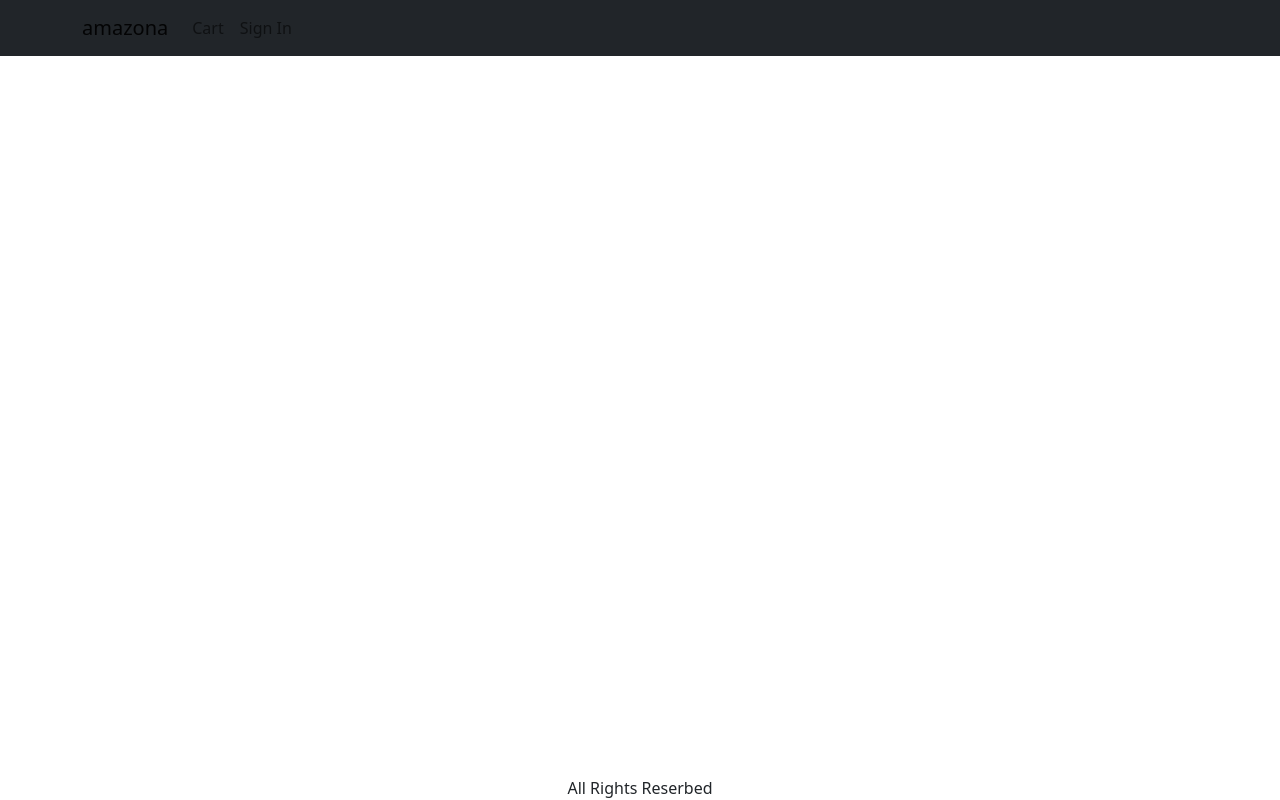
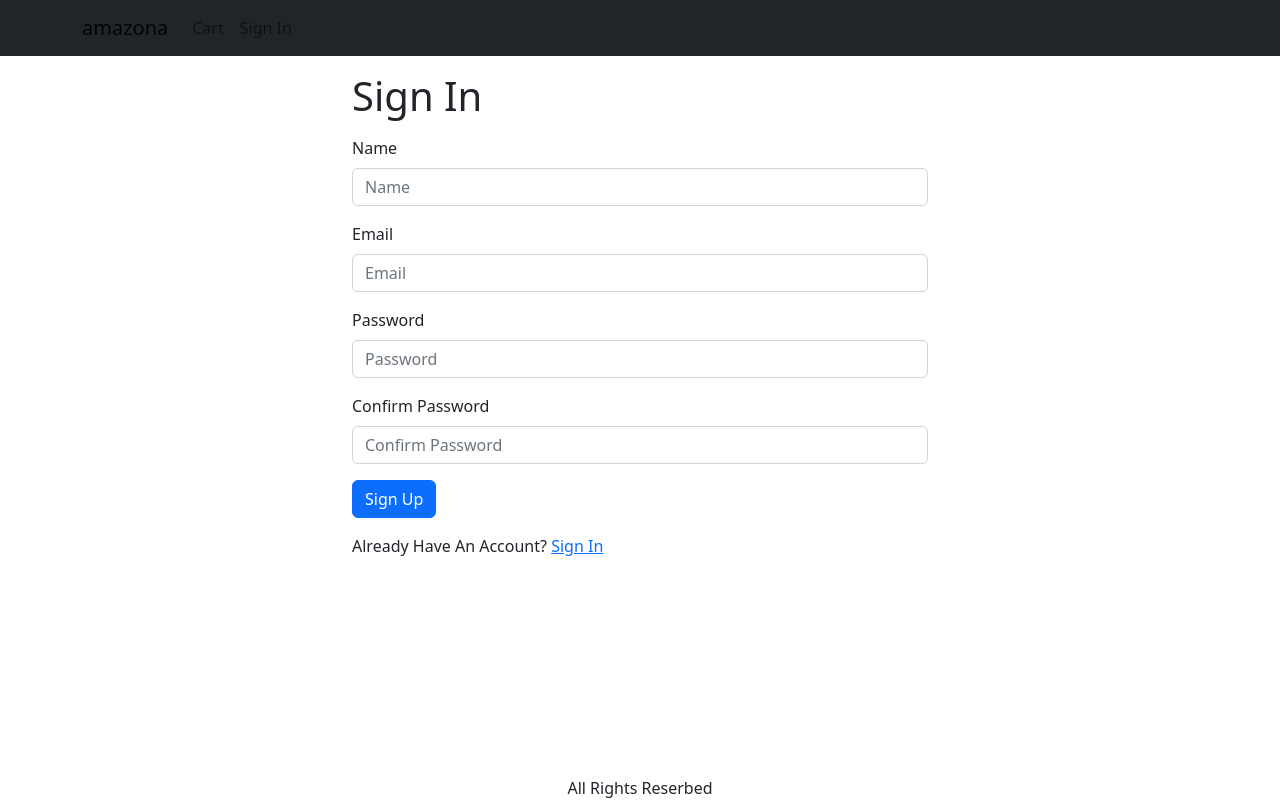
Before and after one commit to nathanburugu/ecommerce-project-due-monday, a React (Create React App) app in the folder frontend/: page /signup in a window 1280 px wide. Built offline with nearby package versions, Linux system fonts and the light colour scheme.

Commit message:
created sign up api by creating a new user model and linked it to the frontend

```diff
--- a/frontend/src/App.js
+++ b/frontend/src/App.js
@@ -15,6 +15,7 @@
 import './index.css';
 import SigninScreen from './screens/SigninScreen';
 import ShippingAddressScreen from './screens/ShippingAddressScreen';
+import SignupScreen from './screens/SignupScreen';
 
 function App() {
   const { state, dispatch: ctxDispatch } = useContext(Store);
@@ -82,6 +83,7 @@
               <Route path="/cart" element={<CartScreen />} />
               <Route path="/cart/signin" element={<SigninScreen />} />
               <Route path="/signin" element={<SigninScreen />} />
+              <Route path="/signup" element={<SignupScreen />} />
               <Route path="/shipping" element={<ShippingAddressScreen />} />
               <Route path="/" element={<HomeScreen />} />
             </Routes>
--- /dev/null
+++ b/frontend/src/screens/SignupScreen.js
@@ -0,0 +1,107 @@
+/** @format */
+import Axios from 'axios';
+import { useLocation, useNavigate } from 'react-router-dom';
+import { Button, Container, Form, FormGroup } from 'react-bootstrap';
+import { Helmet } from 'react-helmet-async';
+import { Link } from 'react-router-dom';
+import { useContext, useState } from 'react';
+import { Store } from '../Store';
+import { useEffect } from 'react';
+import { toast } from 'react-toastify';
+import { getError } from '../utils';
+export default function SignupScreen() {
+  const navigate = useNavigate();
+  const { search } = useLocation();
+  const redirectInUrl = new URLSearchParams(search).get('redirect');
+  const redirect = redirectInUrl ? redirectInUrl : '/';
+
+  const [name, setName] = useState('');
+  const [email, setEmail] = useState('');
+  const [password, setPassword] = useState('');
+  const [confirmPassword, setconfirmPassword] = useState('');
+
+  const { state, dispatch: ctxDispatch } = useContext(Store);
+
+  const { userInfo } = state;
+
+  const submitHandler = async (e) => {
+    e.preventDefault();
+    if (password !== confirmPassword) {
+      toast.error('Passwords do not match');
+      return;
+    }
+    try {
+      const { data } = await Axios.post('/api/users/signup', {
+        name,
+        email,
+        password,
+      });
+      ctxDispatch({ type: 'USER_SIGNIN', payload: data });
+      localStorage.setItem('userInfo', JSON.stringify(data));
+      navigate(redirect || '/');
+    } catch (err) {
+      toast.error(getError(err));
+    }
+  };
+
+  useEffect(() => {
+    if (userInfo) {
+      navigate(redirect);
+    }
+  }, [navigate, redirect, userInfo]);
+
+  return (
+    <Container className="small-container">
+      <Helmet>
+        <title>Sign Up</title>
+      </Helmet>
+      <h1 className="my-3">Sign In</h1>
+      <Form onSubmit={submitHandler}>
+        <FormGroup className="mb-3" controlId="name">
+          <Form.Label>Name</Form.Label>
+          <Form.Control
+            type="text"
+            placeholder="Name"
+            required
+            onChange={(e) => setName(e.target.value)}
+          />
+        </FormGroup>
+        <FormGroup className="mb-3" controlId="email">
+          <Form.Label>Email</Form.Label>
+          <Form.Control
+            type="email"
+            placeholder="Email"
+            required
+            onChange={(e) => setEmail(e.target.value)}
+          />
+        </FormGroup>
+
+        <FormGroup className="mb-3" controlId="password">
+          <Form.Label>Password</Form.Label>
+          <Form.Control
+            type="password"
+            placeholder="Password"
+            required
+            onChange={(e) => setPassword(e.target.value)}
+          />
+        </FormGroup>
+        <FormGroup className="mb-3" controlId="confirmPassword">
+          <Form.Label>Confirm Password</Form.Label>
+          <Form.Control
+            type="password"
+            placeholder="Confirm Password"
+            required
+            onChange={(e) => setconfirmPassword(e.target.value)}
+          />
+        </FormGroup>
+        <div className="mb-3">
+          <Button type="submit">Sign Up</Button>
+        </div>
+        <div className="mb-3">
+          Already Have An Account?{' '}
+          <Link to={`/signin?redirect=${redirect}`}>Sign In</Link>
+        </div>
+      </Form>
+    </Container>
+  );
+}
```
Also changed, not shown: 1 other file (tests, documents, lock files or other folders).
